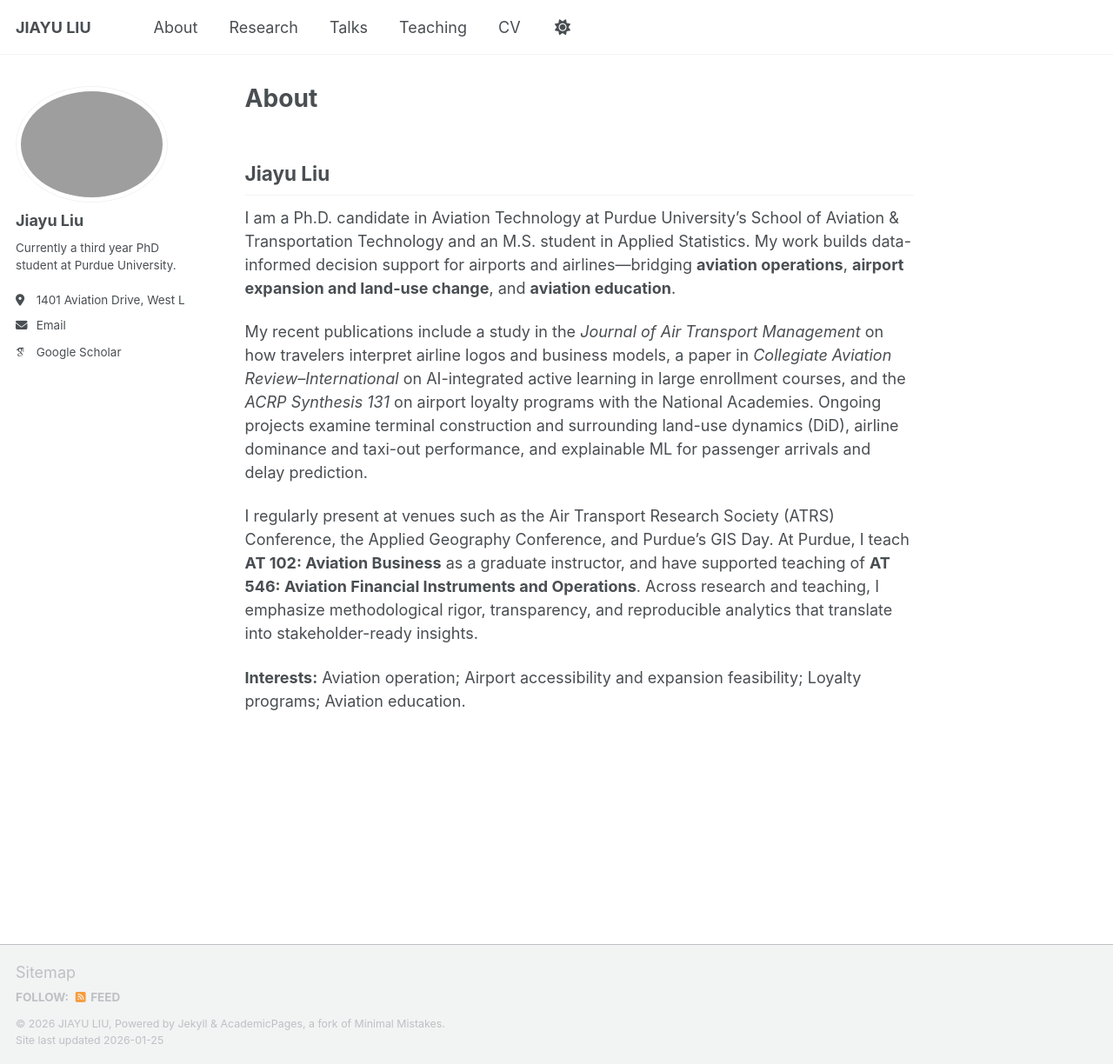
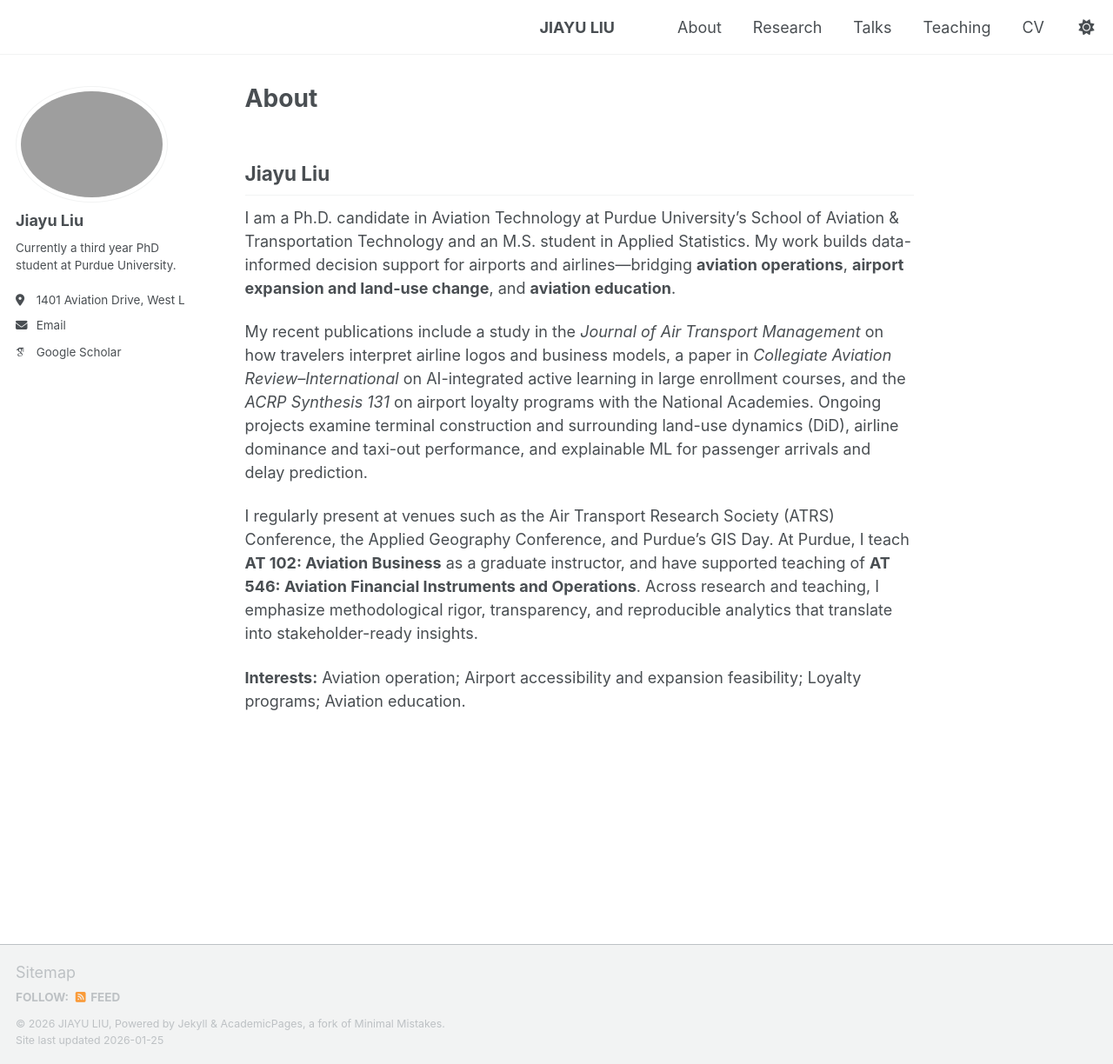
Before and after one commit to liu3309/liu3309.github.io, a Jekyll site: the page built from _pages/about.md, in a window 1280 px wide and 1224 px high. Shown: the whole window at 87% size. Built offline with Jekyll 4.4.1, drawn with Linux system fonts in a browser that asks for light colours; some web fonts are replaced; a script that is not in the unit is left out.

Commit message:
Add nav alignment styles to main.scss
Add navigation alignment overrides for greedy-nav.

```diff
--- a/assets/css/main.scss
+++ b/assets/css/main.scss
@@ -41,3 +41,11 @@
     "vendor/font-awesome/solid",
     "vendor/font-awesome/brands"
 ;
+
+/* === Nav alignment overrides === */
+.greedy-nav .visible-links {
+  margin-left: auto;     // pushes tabs to the right
+}
+.greedy-nav .visible-links > li {
+  margin-left: 1rem;     // spacing between tabs
+}
```
